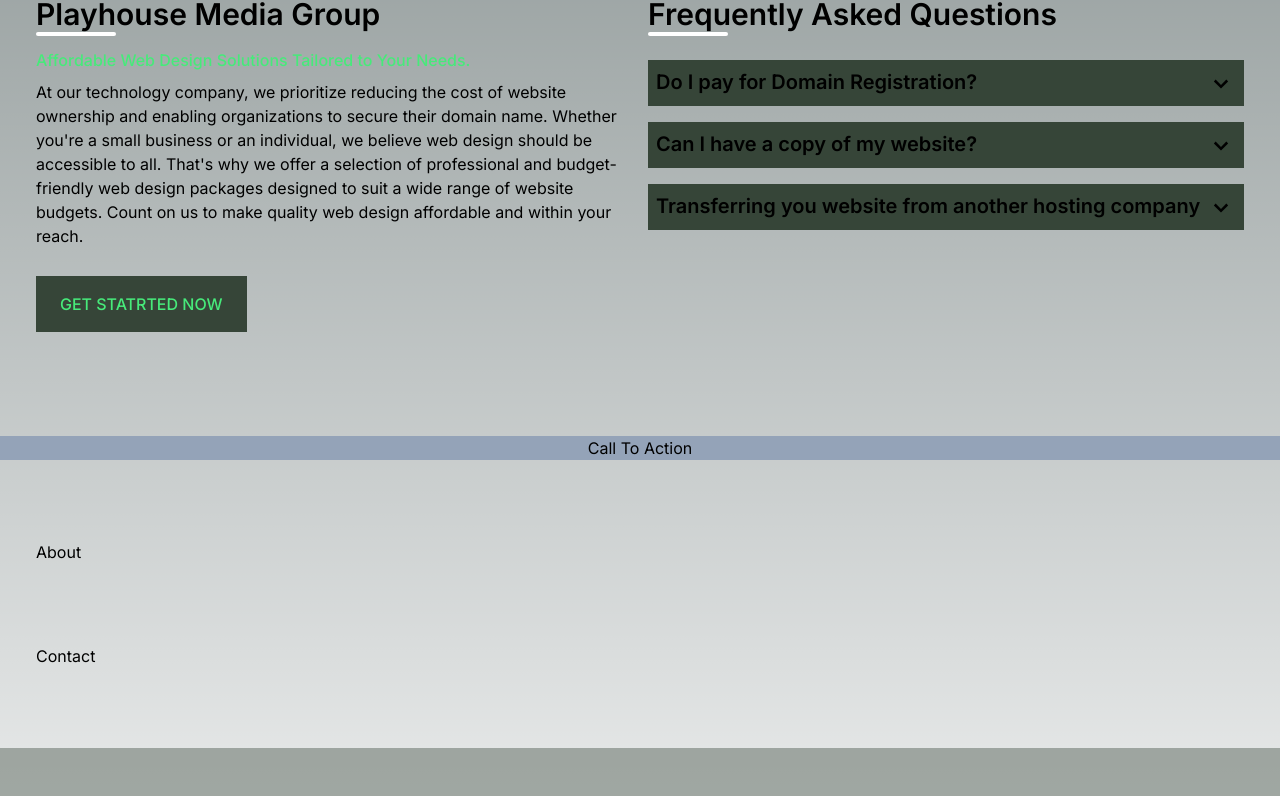
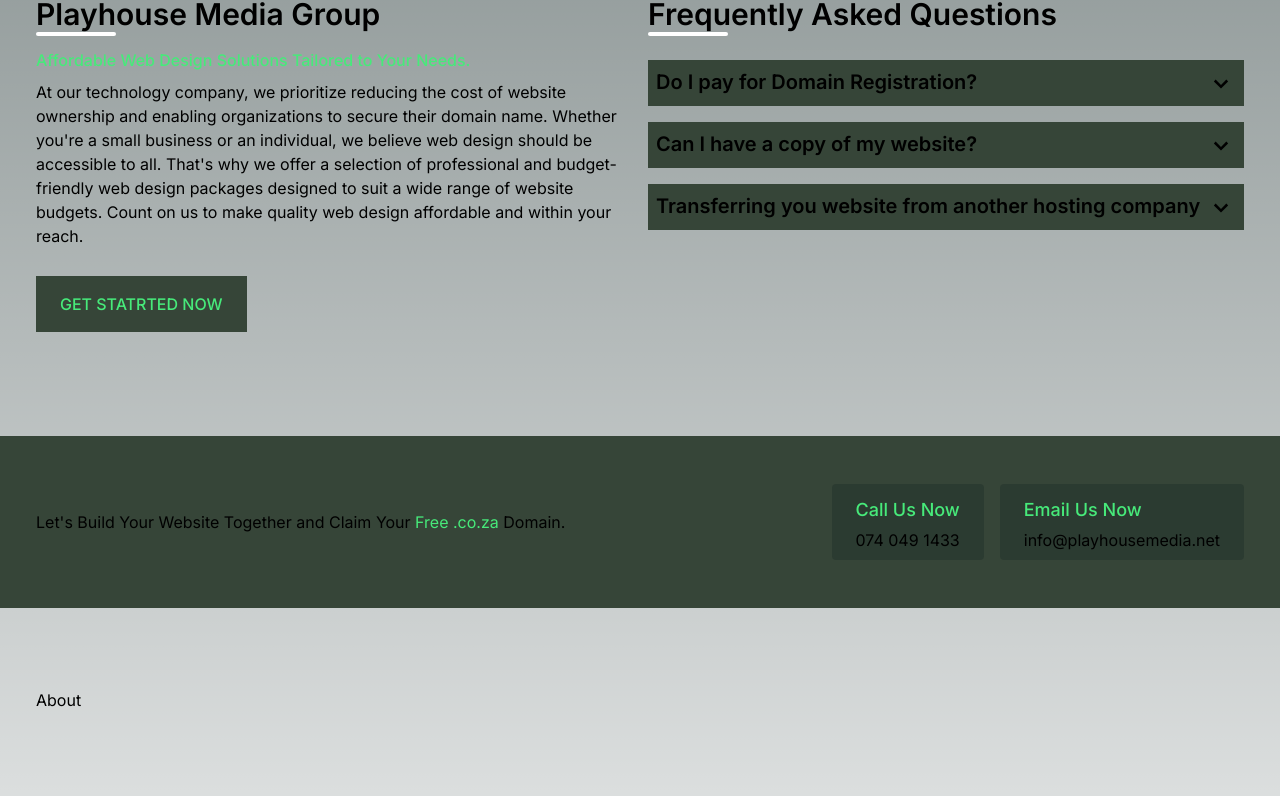
Before and after one commit to jchademwiri/playhouse-media-official-website, a Next.js app: page / in a window 1280 px wide. Shown: the part 1771-2567 px from the top of the page. Built offline with nearby package versions, Linux system fonts and the light colour scheme.

Commit message:
added Call To Action.

```diff
--- a/src/components/CallToAction.tsx
+++ b/src/components/CallToAction.tsx
@@ -1,8 +1,35 @@
+import Link from 'next/link';
+
 export const CallToAction = () => {
   return (
-    <div className='bg-slate-400'>
-      <div className='mx-auto w-full max-w-[1240px] px-4 text-center '>
-        Call To Action
+    <div className='bg-armyGreen py-12'>
+      <div className='mx-auto w-full max-w-[1240px] justify-between gap-4 px-4 lg:flex lg:grid-cols-2 lg:items-center '>
+        <div className='py-3'>
+          <p>
+            Let's Build Your Website Together and Claim Your{' '}
+            <span className='text-accent'>Free .co.za</span> Domain.
+          </p>
+        </div>
+        <div className='grid gap-4 md:flex'>
+          <Link
+            href='tel:+27740491433'
+            className='rounded bg-dark/20 px-6 py-2 hover:bg-dark/50'
+          >
+            <h3 className='py-1 text-lg font-medium text-accent'>
+              Call Us Now
+            </h3>
+            <span>074 049 1433</span>
+          </Link>
+          <Link
+            href='mailto:info@playhousemedia.net'
+            className='rounded bg-dark/20 px-6 py-2 hover:bg-dark/50'
+          >
+            <h3 className='py-1 text-lg font-medium text-accent'>
+              Email Us Now
+            </h3>
+            <span>info@playhousemedia.net</span>
+          </Link>
+        </div>
       </div>
     </div>
   );
```
